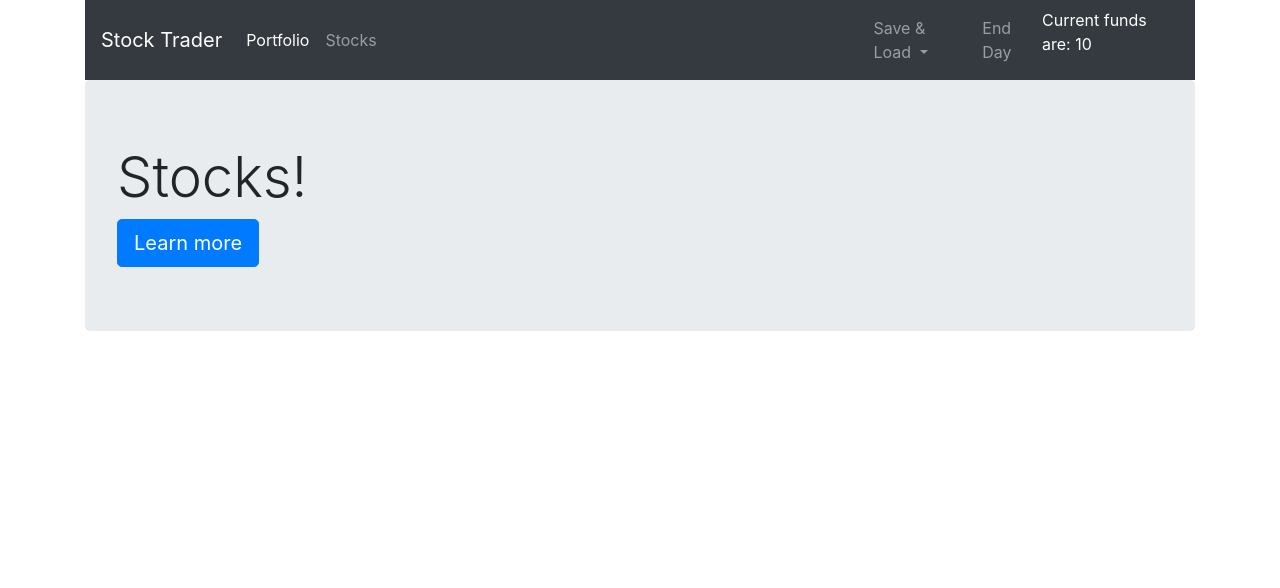
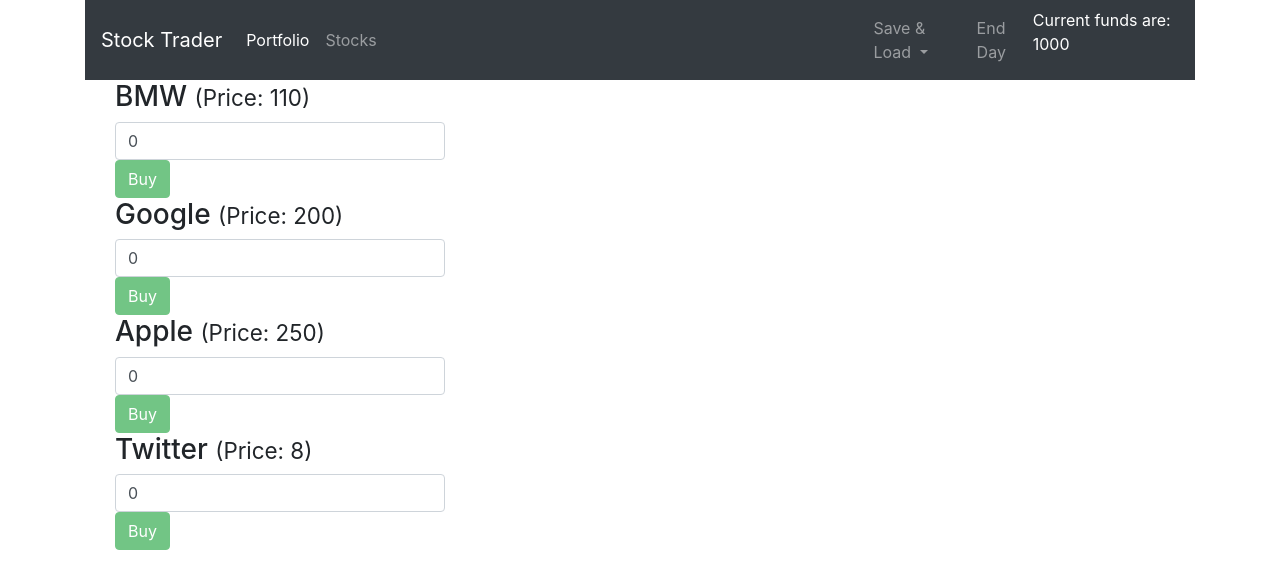
Before and after one commit to tomBrossart/vuejs-stock-trader, a Vue app in the folder router-app/: page /#/stocks in a window 1280 px wide. Shown: the top 588 px of the page. Built offline with nearby package versions, Linux system fonts and the light colour scheme.

Commit message:
basic end day functionality in place and portfolio screen

```diff
--- a/router-app/src/App.vue
+++ b/router-app/src/App.vue
@@ -13,6 +13,9 @@
       HeaderNav,
       Dashboard
     },
+    created() {
+      this.$store.dispatch('initStocks');
+    },
     computed: {
         currentFunds() {
           return this.$store.getters.current_funds
--- a/router-app/src/components/HeaderNav.vue
+++ b/router-app/src/components/HeaderNav.vue
@@ -28,7 +28,7 @@
                             </div>
                         </li>
                         <li class="nav-item">
-                                <a class="nav-link" href="#">End Day</a>
+                                <a class="nav-link" @click="end_day">End Day</a>
                           </li>
                         <li class="nav-item funds">
                           Current funds are: {{ funds }}
@@ -42,8 +42,13 @@
 <script>
     export default {
         name: "HeaderNav",
-      props: ['funds']
-    }
+      props: ['funds'],
+    methods: {
+      end_day() {
+        this.$store.dispatch('endDay')
+      }
+    },
+};
 </script>
 
 <style scoped>
--- a/router-app/src/components/Portfolio.vue
+++ b/router-app/src/components/Portfolio.vue
@@ -1,19 +1,28 @@
 <template>
-    <div class="jumbotron">
-        <h1 class="display-4">Portfolio!</h1>
-        <p class="lead">This is the portfolio page!</p>
-        <hr class="my-4">
-        <p>It uses utility classes for typography and spacing to space content out within the larger container.</p>
-        <p class="lead">
-            <a class="btn btn-primary btn-lg" href="#" role="button">Learn more</a>
-        </p>
-    </div>
+  <div class="container">
+    <port-stock v-for="stock in portfolio" :stock="stock"></port-stock>
+  </div>
 </template>
 
 <script>
-    export default {
-        name: "Dashboard"
+  import PortfolioStock from './PortfolioStock.vue'
+
+  export default {
+    name: "Portfolio",
+    components: {
+      portStock: PortfolioStock
+    },
+    data() {
+      return {
+      }
+    },
+    computed: {
+      portfolio() {
+        return this.$store.getters.stockPortfolio
+        console.log("portfolio is", this.$store.getters.stockPortfolio)
+      }
     }
+  }
 </script>
 
 <style scoped>
--- /dev/null
+++ b/router-app/src/components/PortfolioStock.vue
@@ -0,0 +1,69 @@
+<template>
+  <div class="col-sm-6 col-md-4">
+    <div class="panel panel-primary">
+      <div class="panel-heading">
+        <h3 class="panel-title">
+          {{ stock.name }}
+          <small>(Price: {{ stock.price }}) | Quantity: {{ stock.quantity }}</small>
+        </h3>
+      </div>
+      <div class="panel-body">
+        <div class="pull-left">
+          <input
+            type="number"
+            class="form-control"
+            placeholder="Quantity"
+            v-model="quantity"
+            :class="{danger: insufficientFunds}"
+          >
+        </div>
+        <div class="pull-right">
+          <button
+            class="btn btn-success"
+            @click="sellStock"
+            :disabled="insufficientFunds || quantity <= 0 || Number.isInteger(quantity)"
+          > Sell
+          </button>
+        </div>
+      </div>
+    </div>
+  </div>
+</template>
+
+<style scoped>
+  .danger {
+    border: 1px solid red;
+  }
+</style>
+
+<script>
+  export default {
+    name: 'PortfolioStock',
+    props: ['stock'],
+    data() {
+      return {
+        quantity: 0
+      }
+    },
+    computed: {
+      funds() {
+        return this.$store.getters.current_funds;
+      },
+      insufficientFunds() {
+        return this.quantity * this.stock.price > this.funds;
+      }
+    },
+    methods: {
+      sellStock() {
+        console.log("sell stock called");
+        const order = {
+          stockId: this.stock.id,
+          stockPrice: this.stock.price,
+          quantity: this.quantity
+        };
+        this.$store.dispatch('sellStock', order);
+        this.quantity = 0;
+      }
+    }
+  }
+</script>
--- /dev/null
+++ b/router-app/src/components/Stock.vue
@@ -0,0 +1,69 @@
+<template>
+  <div class="col-sm-6 col-md-4">
+    <div class="panel panel-success">
+      <div class="panel-heading">
+        <h3 class="panel-title">
+          {{ stock.name }}
+          <small>(Price: {{ stock.price }})</small>
+        </h3>
+      </div>
+      <div class="panel-body">
+        <div class="pull-left">
+          <input
+            type="number"
+            class="form-control"
+            placeholder="Quantity"
+            v-model="quantity"
+            :class="{danger: insufficientFunds}"
+          >
+        </div>
+        <div class="pull-right">
+          <button
+            class="btn btn-success"
+            @click="buyStock"
+            :disabled="insufficientFunds || quantity <= 0 || Number.isInteger(quantity)"
+            >{{ insufficientFunds ? 'Insufficient Funds' : 'Buy' }}
+          </button>
+        </div>
+      </div>
+    </div>
+  </div>
+</template>
+
+<style scoped>
+  .danger {
+    border: 1px solid red;
+  }
+</style>
+
+<script>
+  export default {
+    name: 'Stock',
+    props: ['stock'],
+    data() {
+      return {
+        quantity: 0
+      }
+    },
+    computed: {
+      funds() {
+        return this.$store.getters.current_funds;
+      },
+      insufficientFunds() {
+        return this.quantity * this.stock.price > this.funds;
+      }
+    },
+    methods: {
+      buyStock() {
+        console.log("buy stock called");
+        const order = {
+          stockId: this.stock.id,
+          stockPrice: this.stock.price,
+          quantity: this.quantity
+        };
+        this.$store.dispatch('buyStock', order);
+        this.quantity = 0;
+      }
+    }
+  }
+</script>
--- a/router-app/src/components/Stocks.vue
+++ b/router-app/src/components/Stocks.vue
@@ -1,13 +1,30 @@
 <template>
-    <div class="jumbotron">
-        <h1 class="display-4">Stocks!</h1>
-            <a class="btn btn-primary btn-lg" href="#" role="button">Learn more</a>
+    <div class="container">
+      <app-stock v-for="stock in stocks" :stock="stock"></app-stock>
     </div>
 </template>
 
 <script>
+    import Stock from './Stock.vue'
+
     export default {
-        name: "Dashboard"
+      name: "Stocks",
+      components: {
+        appStock: Stock
+      },
+      data() {
+          return {
+          }
+      },
+      props: [
+        'gmPrice',
+
+      ],
+      computed: {
+        stocks() {
+          return this.$store.getters.stocks
+        }
+      }
     }
 </script>
 
--- /dev/null
+++ b/router-app/src/data/stocks.js
@@ -0,0 +1,6 @@
+export default [
+  { id: 1, name: 'BMW', price: 110 },
+  { id: 2, name: 'Google', price: 200 },
+  { id: 3, name: 'Apple', price: 250 },
+  { id: 4, name: 'Twitter', price: 8 }
+]
--- a/router-app/src/vuex/store.js
+++ b/router-app/src/vuex/store.js
@@ -1,15 +1,93 @@
 import Vue from 'vue';
 import Vuex from 'vuex'
+import stocks from '../data/stocks';
 
 Vue.use(Vuex);
 
+
 export const store = new Vuex.Store({
   state: {
-    funds: 10
+    funds: 1000,
+    stocks: [],
+    portfolioStocks: []
   },
   getters: {
     current_funds: state => {
       return state.funds
+    },
+    stocks: state => {
+      return state.stocks = stocks
+    },
+    stockPortfolio (state, getters) {
+      return state.portfolioStocks.map(stock => {
+        const record = getters.stocks.find(element => element.id == stock.id);
+        return {
+          id: stock.id,
+          quantity: stock.quantity,
+          name: record.name,
+          price: record.price
+        }
+      });
+    }
+  },
+  mutations: {
+    'SET_STOCKS' (state, stocks) {
+      state.stocks = stocks;
+    },
+    'RND_STOCKS' (state) {
+
+    },
+    'BUY_STOCK' (state, {stockId, quantity, stockPrice}) {
+      const record = state.portfolioStocks.find(element => element.id == stockId)
+      if(record) {
+        record.quantity += parseInt(quantity);
+      } else {
+        state.portfolioStocks.push({
+          id: stockId,
+          quantity: parseInt(quantity)
+        })
+      };
+      state.funds -= stockPrice * quantity
+      console.log("portfolio is", state.portfolioStocks)
+    },
+    'SELL_STOCK' (state, {stockId, quantity, stockPrice}) {
+      const record = state.portfolioStocks.find(element => element.id == stockId)
+      if (record.quantity > quantity) {
+        record.quantity -= quantity;
+      } else {
+        state.stocks.splice(state.portfolioStocks.indexOf(record), 1)
+      }
+      state.funds += stockPrice * quantity;
+    },
+    'END_DAY' (state) {
+        // take each stock, randomly inc/dec between 10-50% of current value
+      state.stocks.map(stock => {
+        let upDown =  Math.random()
+        console.log("updowm is", upDown)
+        if(upDown > 0.5) {
+          stock.price += Math.floor((Math.random() * 10))
+        } else {
+          stock.price -= Math.floor((Math.random() * 10))
+        }
+        console.log("ending day", stock.price)
+      })
+    }
+  },
+  actions: {
+    buyStock: ({commit}, order) => {
+      commit('BUY_STOCK', order);
+    },
+    initStocks: ({commit}) => {
+      commit('SET_STOCKS')
+    },
+    randomizeStocks: ({commit}) => {
+        commit('RND_STOCKS')
+    },
+    sellStock: ({commit}, order) => {
+      commit('SELL_STOCK', order)
+      },
+    endDay: ({commit}) => {
+      commit('END_DAY')
     }
   }
-})
+});
```
